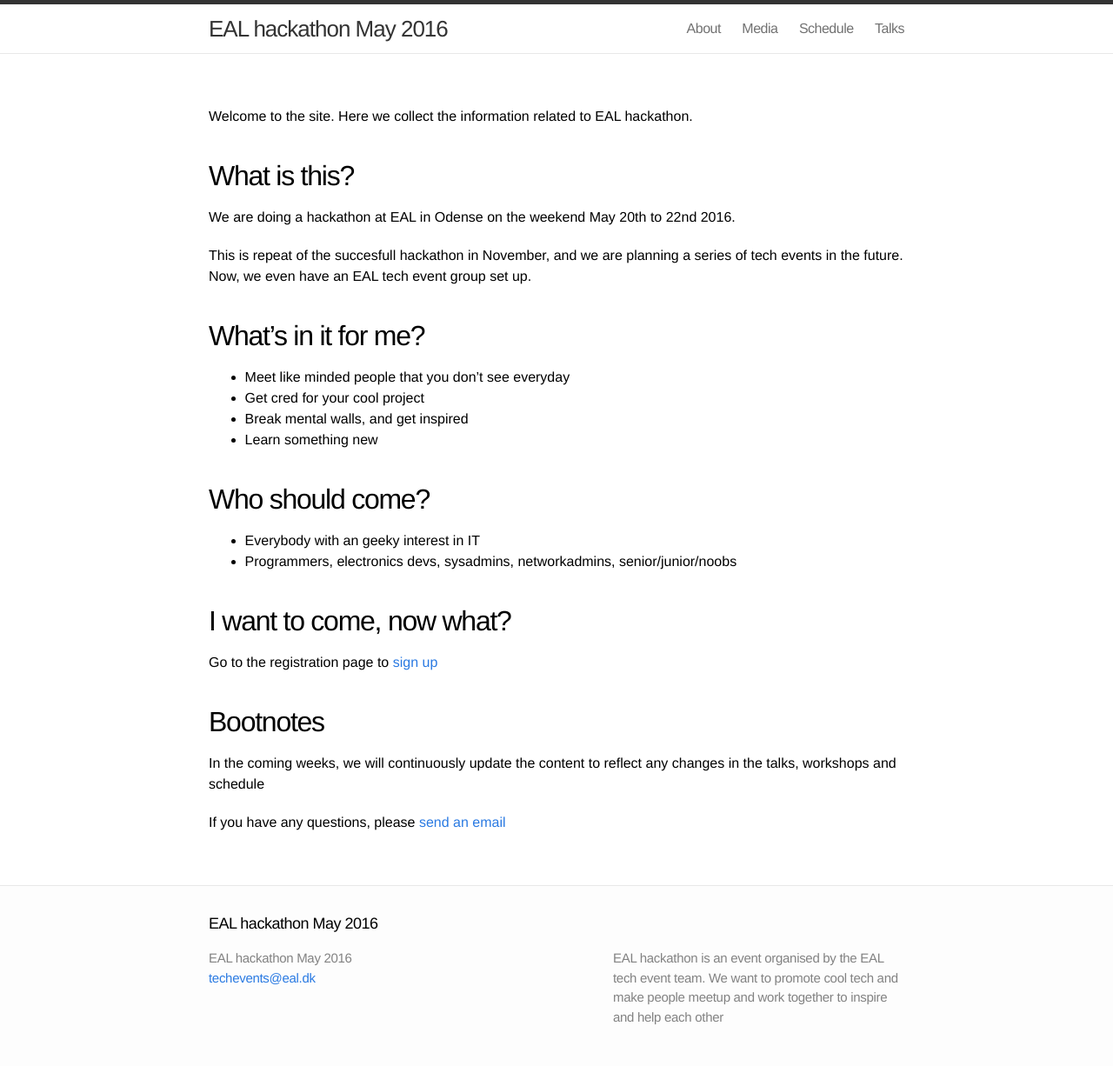
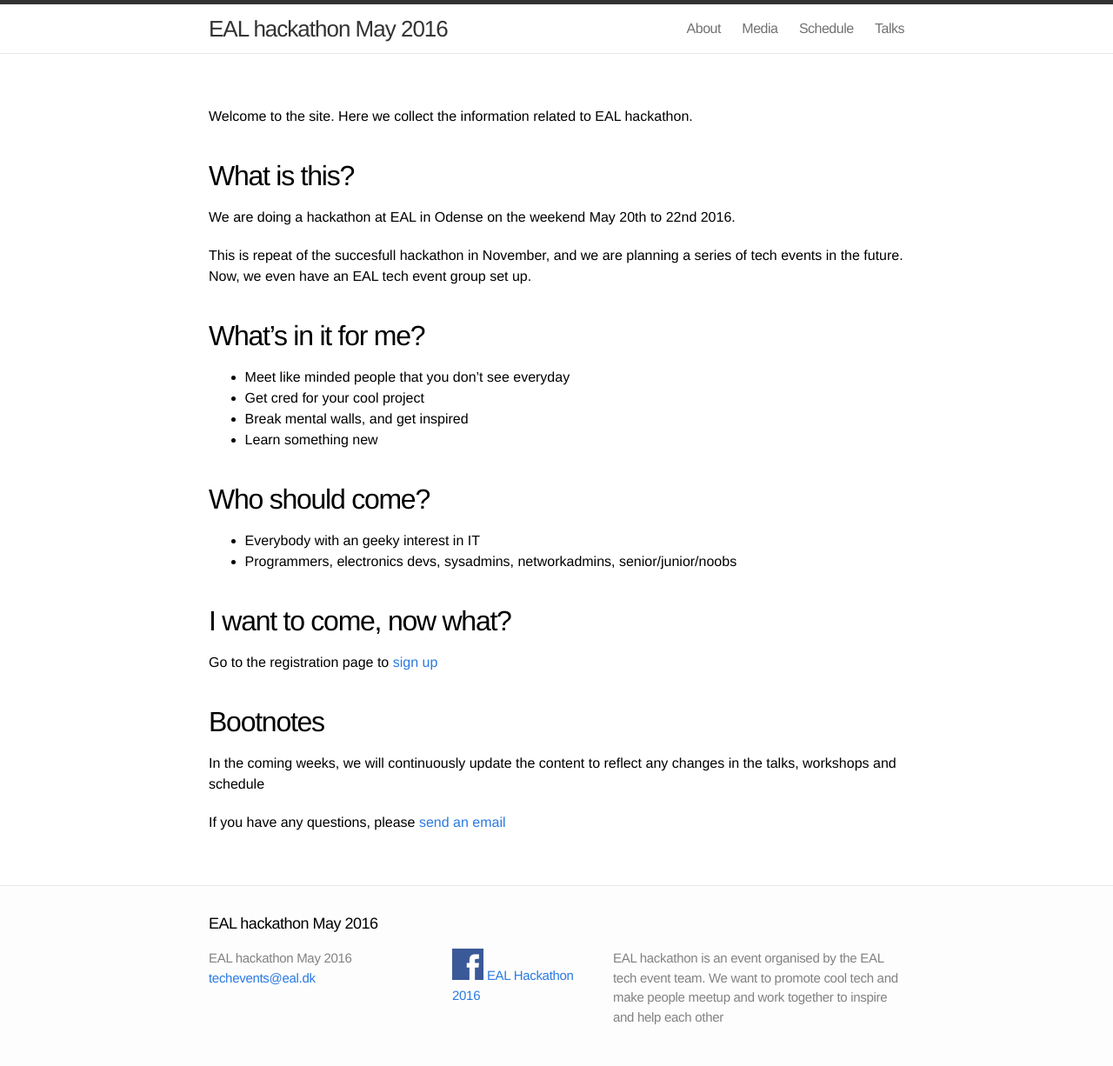
Before and after one commit to valberg/ealtechevents, a Jekyll site: the page built from index.md, in a window 1280 px wide. Shown: the whole page at 87% size. Built offline with Jekyll 4.4.1, drawn with Linux system fonts in a browser that asks for light colours.

Commit message:
added facebook link and icon

```diff
--- a/_config.yml
+++ b/_config.yml
@@ -6,6 +6,8 @@ description: "EAL hackathon is an event organised by the EAL tech event team. We
 #url: "http://yourdomain.com"
 #twitter_username: jekyllrb
 #github_username:  jekyll
+facebook_grouplink: groups/243909452640594
+facebook_groupname: EAL Hackathon 2016
 
 url: https://moozer.github.io
 baseurl: /hackathon2016
--- a/_includes/footer.html
+++ b/_includes/footer.html
@@ -49,6 +49,24 @@
             <span class="username">{{ site.twitter_username }}</span>
           </a>
         </li>{% endif %}
+        {% if site.facebook_grouplink %}
+        <li>
+          <a href="https://www.facebook.com/{{ site.facebook_grouplink }}">
+            <span class="icon facebook">
+<svg version="1.2" baseProfile="tiny"
+	 xmlns="http://www.w3.org/2000/svg" xmlns:xlink="http://www.w3.org/1999/xlink" xmlns:a="http://ns.adobe.com/AdobeSVGViewerExtensions/3.0/"
+	 x="0px" y="0px" width="36px" height="36px" viewBox="0 0 36 36" xml:space="preserve">
+<defs>
+</defs>
+<rect fill="#3B5998" width="36" height="36"/>
+<path fill="#FFFFFF" d="M30.895,16.535l-0.553,5.23h-4.181v15.176h-6.28V21.766H16.75v-5.23h3.131v-3.149
+	c0-4.254,1.768-6.796,6.796-6.796h4.181v5.23h-2.615c-1.952,0-2.081,0.736-2.081,2.1v2.615H30.895z"/>
+</svg>
+
+            </span>
+            <span class="username">{{ site.facebook_groupname }}</span>
+          </a>
+        </li>{% endif %}
       </ul>
     </div>
 
```
